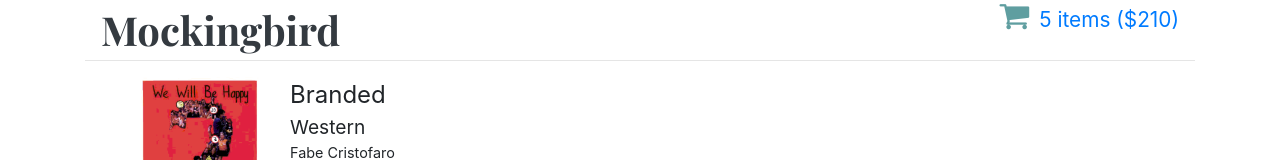
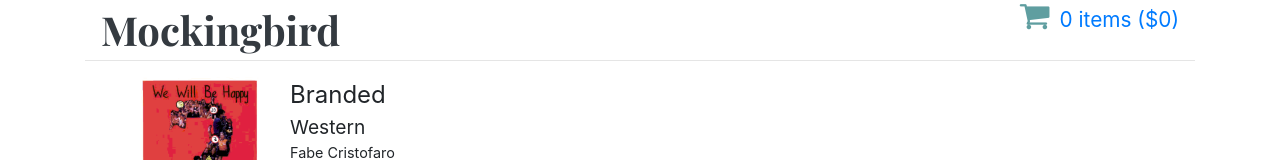
Before and after one commit to YaremenkoTaras/mockingbird, a React (Create React App) app: page / in a window 1280 px wide. Shown: the top 160 px of the page. Built offline with nearby package versions, Linux system fonts and the light colour scheme.

Commit message:
RRL-148: Connect shop-header to redux

```diff
--- a/src/components/shop-header/shop-header.js
+++ b/src/components/shop-header/shop-header.js
@@ -1,8 +1,9 @@
 import React from "react";
 import "./shop-header.css"
 import {Link} from "react-router-dom";
+import {connect} from "react-redux";
 
-const ShopHeader = ({itemsNum, total}) => {
+const ShopHeader = ({itemsNum, orderTotal}) => {
     return (
         <header className="shop-header">
             <Link to="/">
@@ -11,12 +12,16 @@ const ShopHeader = ({itemsNum, total}) => {
             <Link to="/cart">
                 <div className="shopping-cart">
                     <i className="cart-icon fa fa-shopping-cart"/>
-                    {itemsNum} items (${total})
+                    {itemsNum} items (${orderTotal})
                 </div>
             </Link>
         </header>
     );
 };
 
+const mapStateToProps = ({shoppingCart: {orderTotal, cartItems}}) => {
+    let itemsNum = cartItems.reduce((sum, {count}) => sum + count, 0);
+    return {orderTotal, itemsNum}
+};
 
-export default ShopHeader;
+export default connect(mapStateToProps)(ShopHeader);
```
